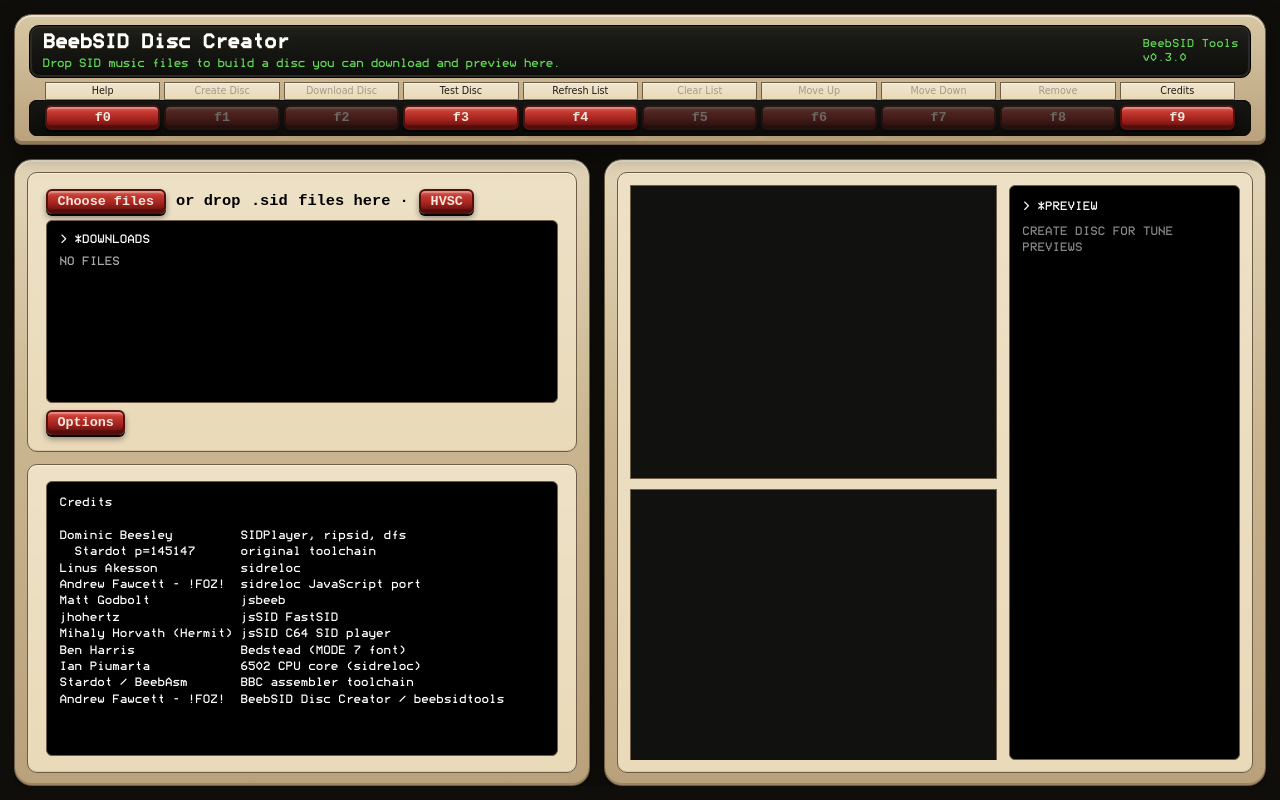
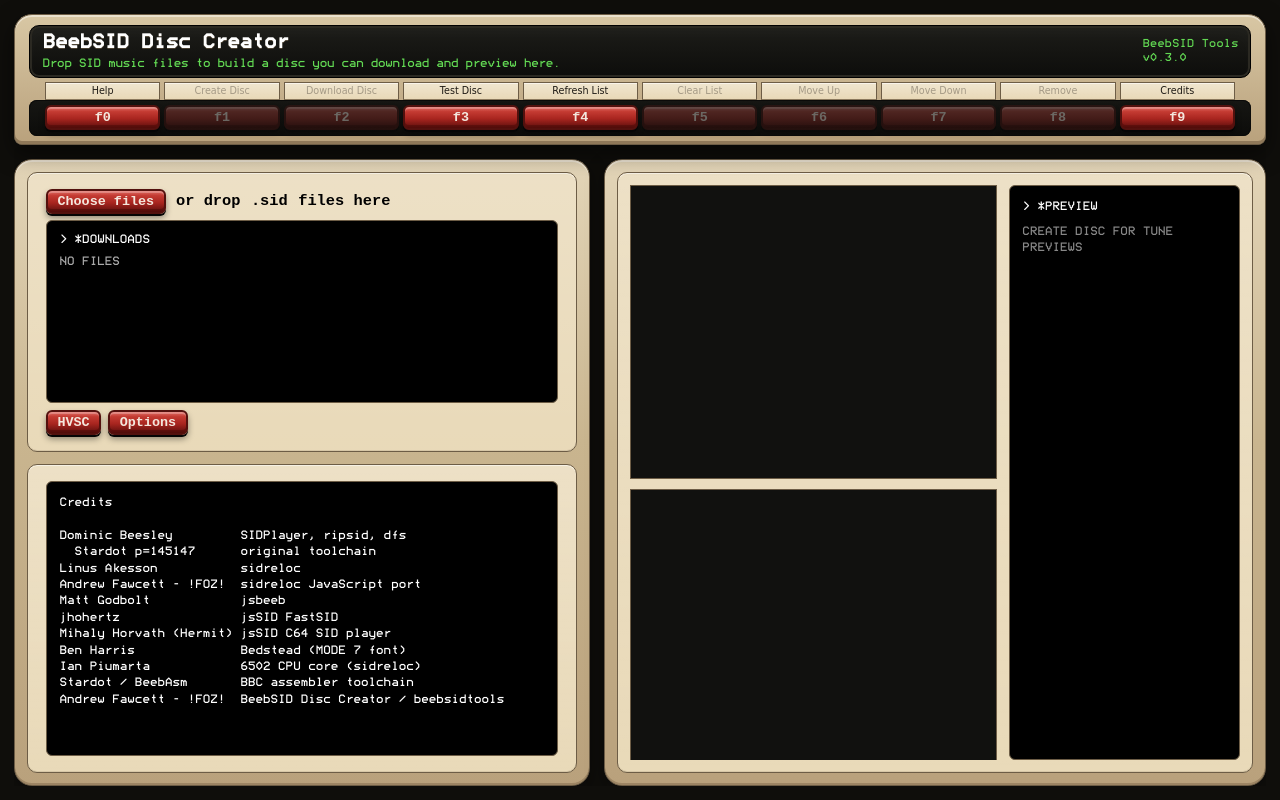
Before and after one commit to fozretro/beebsidtools, a React (Vite) app in the folder src.app/: page / in a window 1280 px wide. Built offline with nearby package versions, Linux system fonts and the light colour scheme.

Commit message:
Put HVSC next to Options so the drop line is only how to add files.

```diff
--- a/src.app/src/App.jsx
+++ b/src.app/src/App.jsx
@@ -523,15 +523,6 @@
                 />
               </label>
               or drop <code>.sid</code> files here
-              {" · "}
-              <button
-                type="button"
-                className="file-btn"
-                disabled={busy}
-                onClick={() => setHvscOpen(true)}
-              >
-                HVSC
-              </button>
             </p>
             <div className="file-listing mode7" role="listbox" aria-label="SID files">
               <div className="file-listing__prompt">&gt; *DOWNLOADS</div>
@@ -557,6 +548,14 @@
               )}
             </div>
             <div className="drop-options">
+              <button
+                type="button"
+                className="file-btn"
+                disabled={busy}
+                onClick={() => setHvscOpen(true)}
+              >
+                HVSC
+              </button>
               <button
                 type="button"
                 className={`file-btn ${optionsOpen ? "file-btn--on" : ""}`}
--- a/src.app/src/app.css
+++ b/src.app/src/app.css
@@ -382,6 +382,7 @@
   flex: 0 0 auto;
   display: flex;
   align-items: center;
+  gap: 0.45rem;
   margin-top: 0.45rem;
 }
 
```
